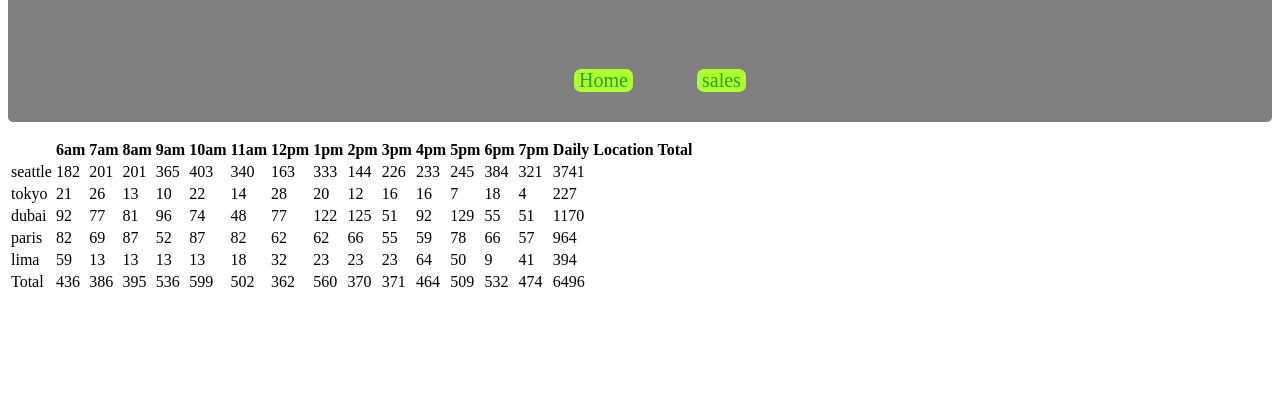
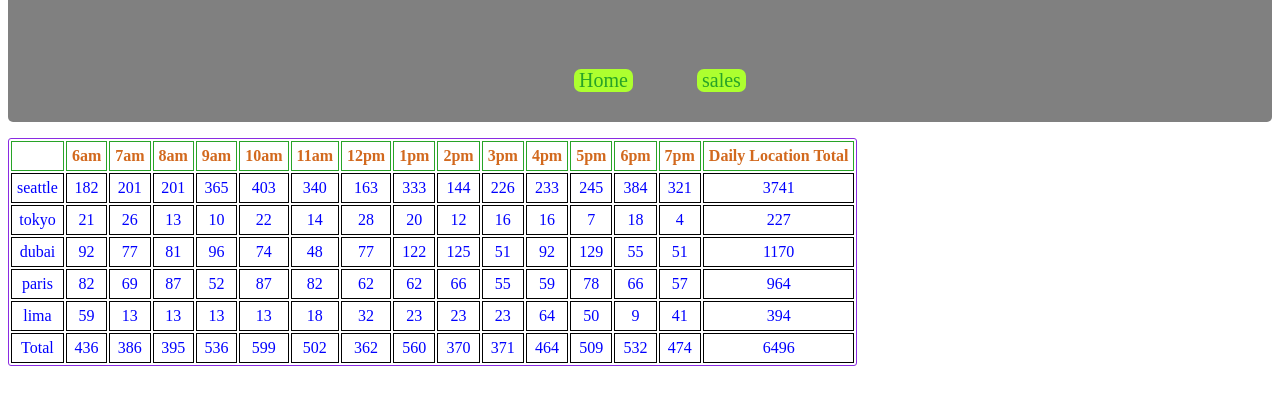
Before and after one commit to KZTahat/cookie-stand, a plain HTML site: page sales.html in a window 1280 px wide. Shown: the part 115-520 px from the top of the page. Drawn offline with Linux system fonts and the light colour scheme.

Commit message:
adding some css

```diff
--- a/css/salesStyle.css
+++ b/css/salesStyle.css
@@ -1,6 +1,13 @@
 
+/* .....................Header(title and nav bar) */
 nav{background-color: grey;border-radius: 5px;text-align: center;}
 h1{display: inline-block;font-size: xx-large;color: blue;padding: 20px;}
 ul li a{text-decoration: none;color: rgb(39, 163, 39);font-size: 20px;padding: 5px;}
 #salsNav li{display: inline-block;background-color: greenyellow;border-radius: 7px;margin: 30px;}
 #salsNav li:hover{background-color: indigo;color: black;}
+
+table{color: crimson;border:1px solid blueviolet;border-radius: 3px;}
+table tr th{color:chocolate;text-align: center;padding: 5px;border: 1px solid rgb(39, 163, 39);}
+table tr td{color: blue;text-align: center;padding: 5px;border:1px solid black;}
+table tr td:hover{border: 1px dotted brown;color: cyan;}
+table tr th:hover{border: 1px dotted coral;color: darkorchid;}
```
